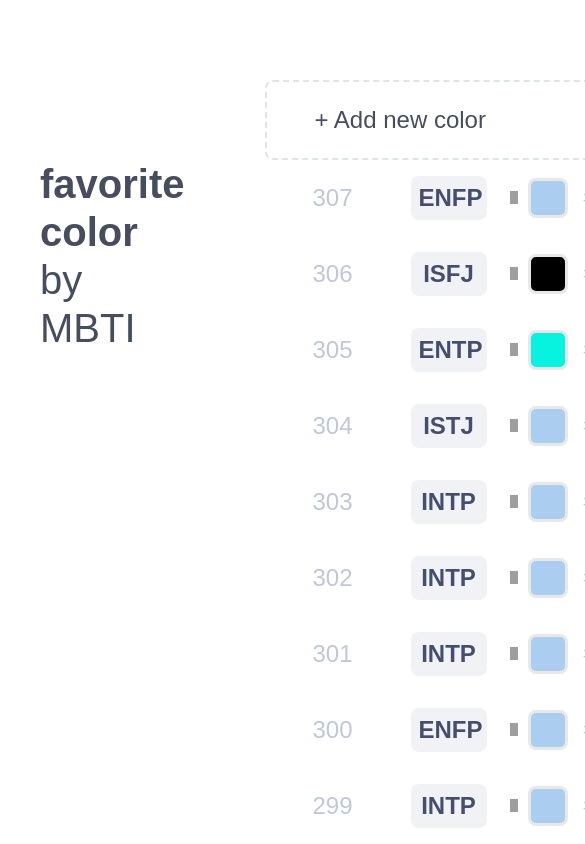
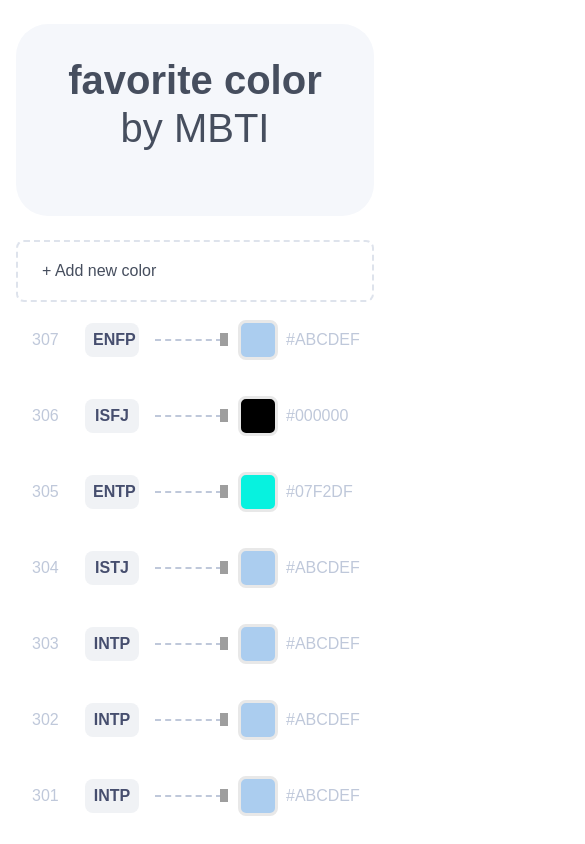
Before and after one commit to prussian-1to9/EZ_study, a React (Create React App) app in the folder codeit-sources/react/mbti-project/: page / in a window 390 px wide. Shown: the top 844 px of the page, 585 px wide, since content can reach past the window. Built offline with nearby package versions, Linux system fonts and the light colour scheme; grey boxes are pictures that could not be loaded; a web font is replaced by a local one.

Commit message:
[STYLE] codeit MBTI proj. : responsible css
+ added missed style codes
+ directory has been seperated

```diff
--- a/codeit-sources/react/mbti-project/src/App.js
+++ b/codeit-sources/react/mbti-project/src/App.js
@@ -1,7 +1,7 @@
 import { BrowserRouter, Routes, Route } from "react-router-dom";
 import Home from "./Home";
 import New from "./New";
-import "./App.css";
+import "./css/App.css";
 
 export default function App() {
   return (
--- a/codeit-sources/react/mbti-project/src/Home.js
+++ b/codeit-sources/react/mbti-project/src/Home.js
@@ -2,14 +2,15 @@
 import { Link } from "react-router-dom";
 import ColorSurvey from "./components/MBTISelect/ColorSurvey";
 import mock from "./mock";
-import styles from "./Home.module.css";
+import styles from "./css/Home.module.css";
 
 export default function Home() {
   // MBTI filter
   const [filter, setFilter] = useState(null);
 
   return (
-    <div class={styles.container}>
+    <div className={styles.container}>
+      <div className={styles.headerContainer}>
         <header className={styles.header}>
           <h1 className={styles.heading}>
             <span className={styles.accent}>favorite color</span>
@@ -29,6 +30,7 @@
             )}
           </div>
         </header>
+      </div>
       <main className={styles.content}>
         <Link className={styles.addItem} to="/new">
           + Add new color
--- a/codeit-sources/react/mbti-project/src/components/MBTISelect/css/ColorSurvey.module.css
+++ b/codeit-sources/react/mbti-project/src/components/MBTISelect/css/ColorSurvey.module.css
@@ -54,3 +54,25 @@
   flex-shrink: 0;
   width: 105px;
 }
+
+/* mobile */
+@media screen and (max-width: 944px) {
+  .colorSurvey {
+    padding: 18px 16px;
+  }
+  .id {
+    width: 37px;
+    margin-right: 16px;
+  }
+  .mbti {
+    width: 54px;
+    margin-right: 16px;
+  }
+  .colorChip {
+    margin-left: 16px;
+    margin-right: 8px;
+  }
+  .colorCode {
+    width: 72px;
+  }
+}
--- a/codeit-sources/react/mbti-project/src/components/MBTISelect/css/MBTISelect.module.css
+++ b/codeit-sources/react/mbti-project/src/components/MBTISelect/css/MBTISelect.module.css
@@ -26,3 +26,11 @@
 .mbtiOption.selected > .char {
   color: white;
 }
+
+/* mobile */
+@media screen and (max-width: 944px) {
+  .char {
+    width: 26px;
+    font-size: 32px;
+  }
+}
--- a/codeit-sources/react/mbti-project/src/App.css
+++ b/codeit-sources/react/mbti-project/src/css/App.css
@@ -11,3 +11,9 @@
 body {
   margin: 0;
 }
+
+@media screen and (max-width: 944px) {
+  html {
+    font-size: 16px;
+  }
+}
--- a/codeit-sources/react/mbti-project/src/Home.module.css
+++ b/codeit-sources/react/mbti-project/src/css/Home.module.css
@@ -6,16 +6,15 @@
   width: 100%;
   gap: 40px;
 }
+
 /* header */
-.headerContainer {
-  display: flex;
-  justify-content: space-between;
-  align-items: center;
-}
 .header {
   position: sticky;
   top: 80px;
   padding: 80px 40px;
+  border-radius: 80px;
+  background-color: #f5f7fb;
+  color: #464e5e;
 }
 .heading {
   margin: 0 0 32px;
@@ -63,3 +62,43 @@
   padding: 0;
   list-style: none;
 }
+
+/* mobile */
+@media screen and (max-width: 944px) {
+  .container {
+    display: block;
+    width: 100%;
+    position: relative;
+    z-index: 0;
+    margin: 0;
+    padding: 24px 16px;
+  }
+  .headerContainer {
+    position: sticky;
+    top: 24px;
+    z-index: 1;
+    margin-bottom: 24px;
+  }
+  .header {
+    position: static;
+    padding: 32px;
+    border-radius: 32px;
+    text-align: center;
+  }
+  .headerHeading {
+    margin-bottom: 16px;
+    font-size: 24px;
+    line-height: 29px;
+  }
+  .filter {
+    padding: 4px 8px;
+    gap: 8px;
+  }
+  .removeIcon {
+    width: 6px;
+    height: 6px;
+  }
+  .addItem {
+    padding: 20px 24px;
+  }
+}
--- a/codeit-sources/react/mbti-project/src/css/New.module.css
+++ b/codeit-sources/react/mbti-project/src/css/New.module.css
@@ -67,3 +67,22 @@
 .submit {
   width: 100%;
 }
+
+/* mobile */
+@media screen and (max-width: 944px) {
+  .container {
+    width: 100%;
+    margin: 0;
+    padding: 45px 24px;
+  }
+  .headerHeading {
+    font-size: 32px;
+  }
+  .section {
+    margin: 48px 0;
+  }
+  .sectionHeading {
+    font-size: 24px;
+    margin: 24px 0;
+  }
+}
```
Lines whose indentation alone changed are shown as unchanged.
